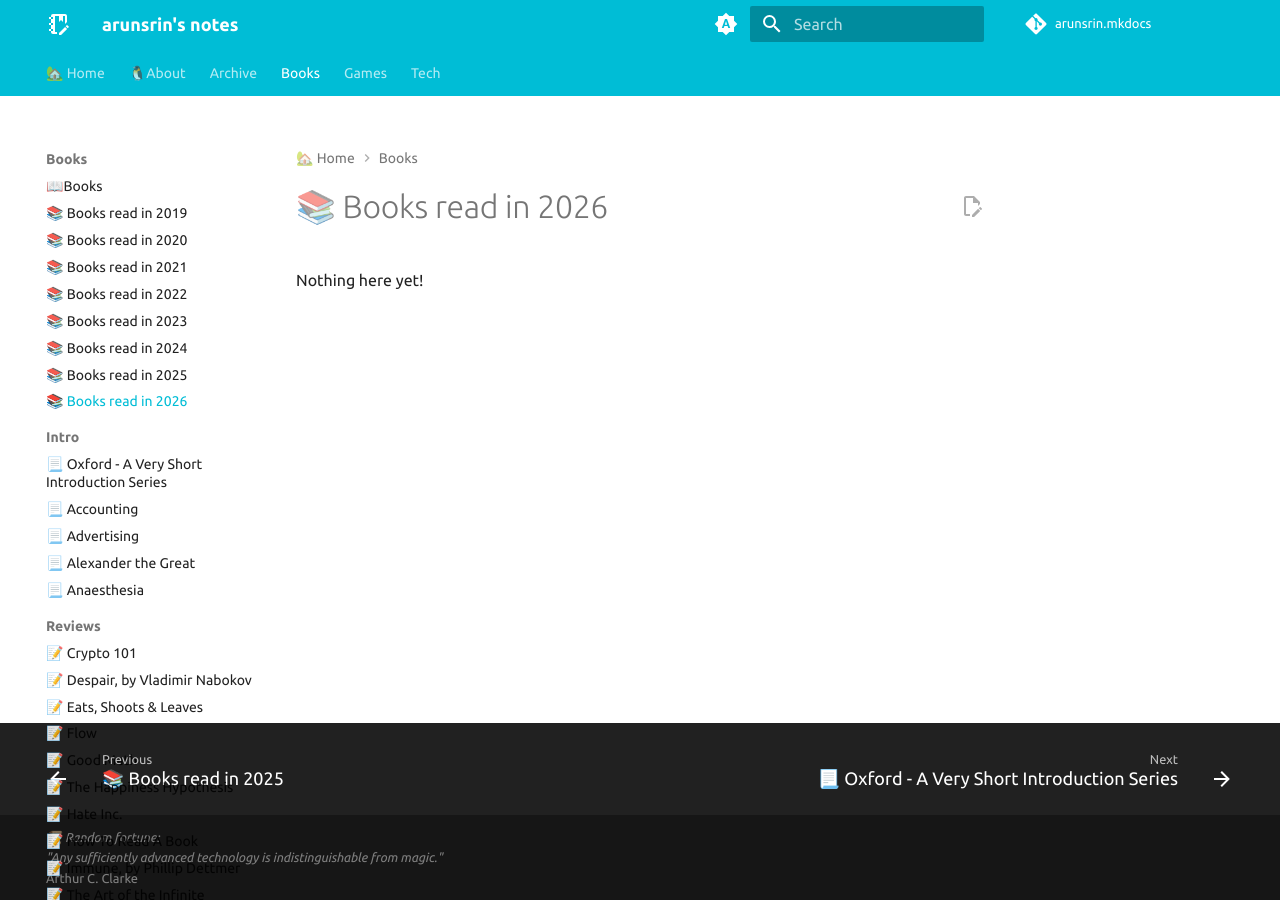
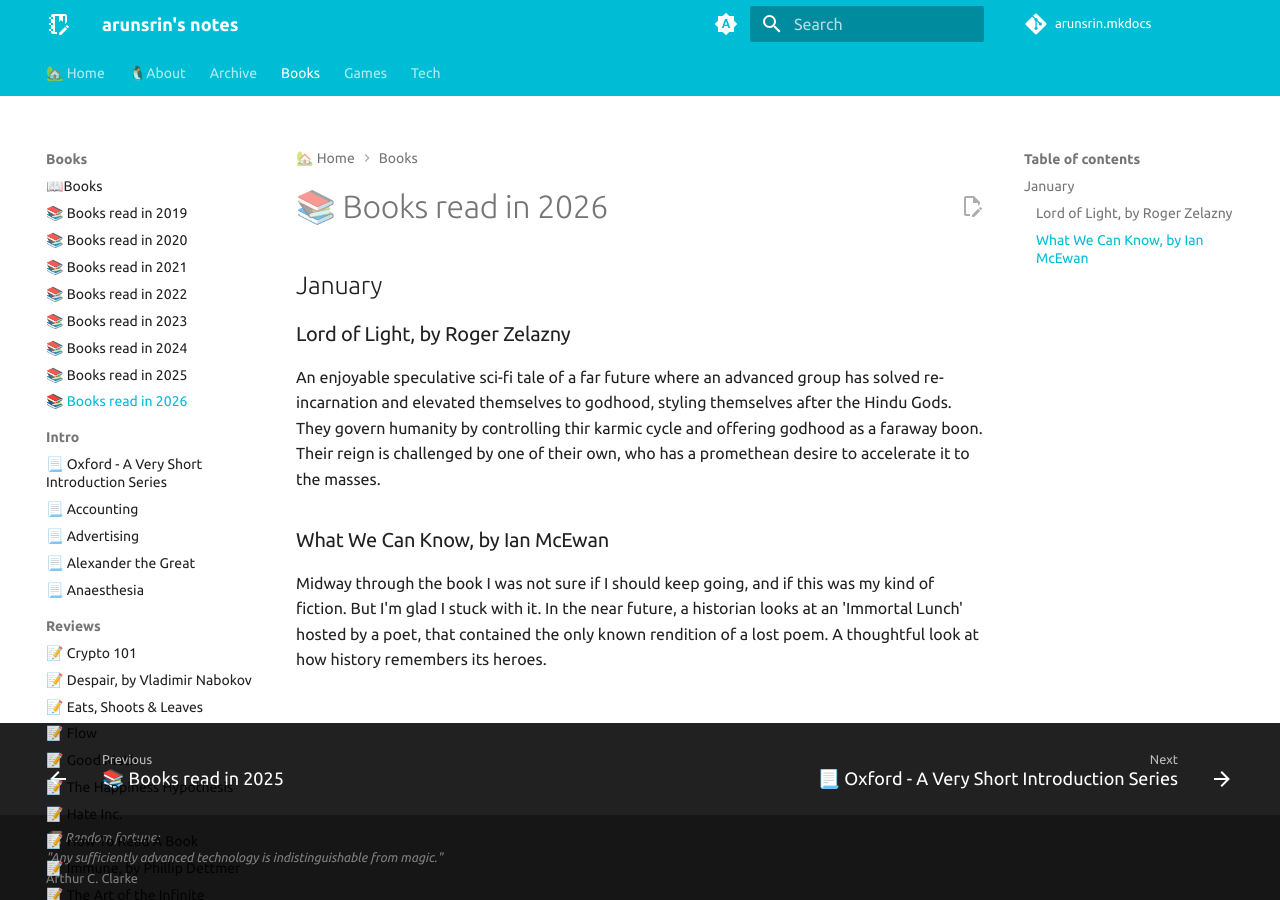
Before and after one commit to arunsrin/arunsrin.mkdocs, an MkDocs documentation site: the page built from home/books/2026.md, in a window 1280 px wide. Built offline with MkDocs 1.6.1 and Material for MkDocs 9.7.7, drawn with Linux system fonts in a browser that asks for light colours; comment, search, counter and statistics services are not loaded.

Commit message:
2 books read in January
Added summaries for two books read in January 2026.

```diff
--- a/home/books/2026.md
+++ b/home/books/2026.md
@@ -1,3 +1,18 @@
 # 📚 Books read in 2026
 
-Nothing here yet!
+## January
+
+### Lord of Light, by Roger Zelazny
+
+An enjoyable speculative sci-fi tale of a far future where an advanced group has solved
+re-incarnation and elevated themselves to godhood, styling themselves after the Hindu Gods.
+They govern humanity by controlling thir karmic cycle and offering godhood as a faraway boon.
+Their reign is challenged by one of their own, who has a promethean desire to accelerate
+it to the masses.
+
+### What We Can Know, by Ian McEwan
+
+Midway through the book I was not sure if I should keep going, and if this was my kind of
+fiction. But I'm glad I stuck with it. In the near future, a historian looks at an 'Immortal
+Lunch' hosted by a poet, that contained the only known rendition of a lost poem. A
+thoughtful look at how history remembers its heroes.
```
